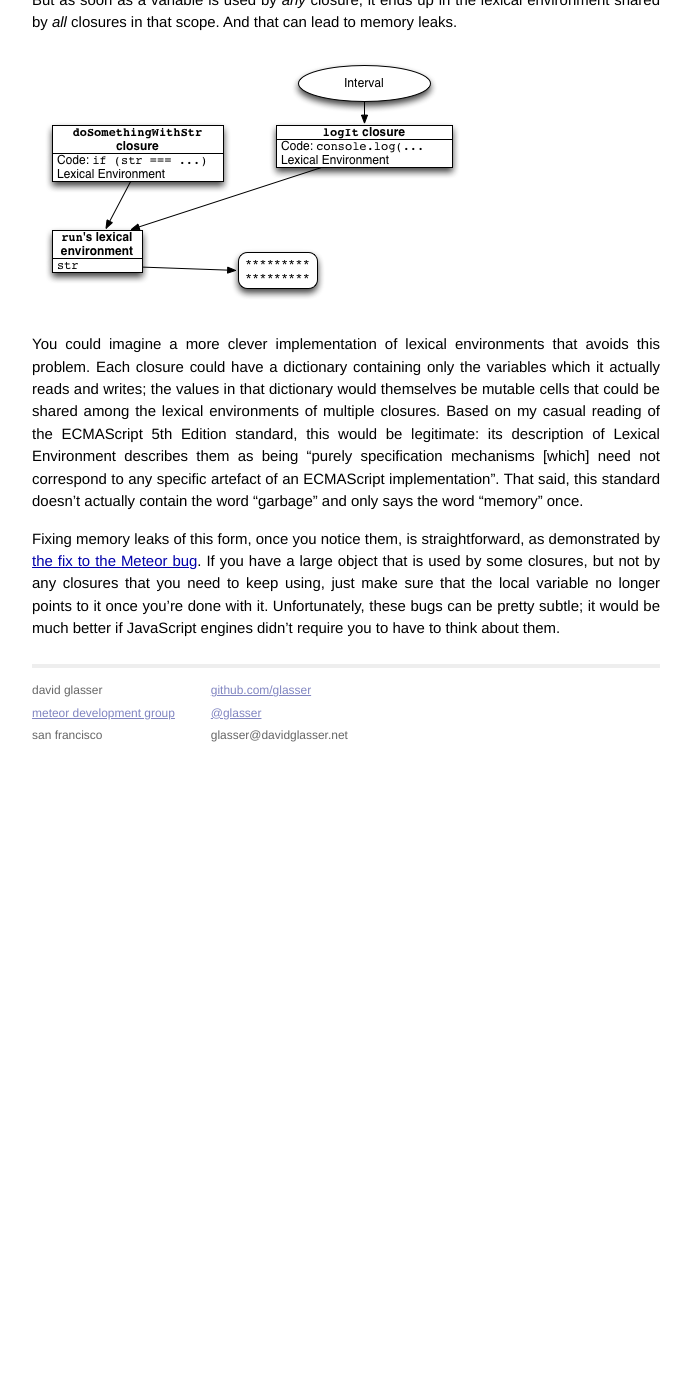
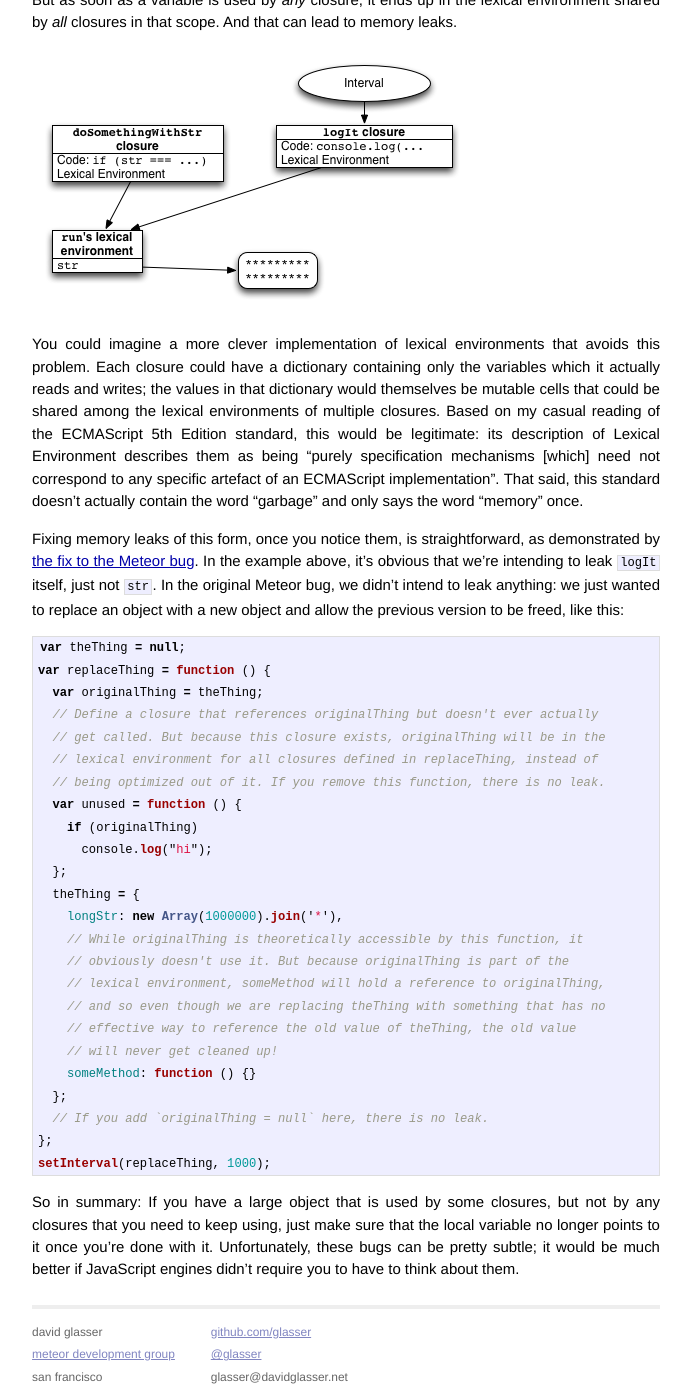
Before and after one commit to glasser/glasser.github.io, a Jekyll site: the page built from _posts/2013-06-27-surprising-javascript-memory-leak.md, in a window 1280 px wide and 1400 px high, scrolled down 2084 px. Shown: the whole window, without its empty margins (294-985 px from the left). Built offline with Jekyll 4.4.1, drawn with Linux system fonts in a browser that asks for light colours; before the commit the page ends 2843 px from its top, so only the background shows below that.

Commit message:
Add a more accurate example.

```diff
--- a/_posts/2013-06-27-surprising-javascript-memory-leak.md
+++ b/_posts/2013-06-27-surprising-javascript-memory-leak.md
@@ -117,11 +117,44 @@
 "memory" once.
 
 Fixing memory leaks of this form, once you notice them, is straightforward, as
-demonstrated by [the fix to the Meteor bug][fix]. If you have a large object
-that is used by some closures, but not by any closures that you need to keep
-using, just make sure that the local variable no longer points to it once you're
-done with it. Unfortunately, these bugs can be pretty subtle; it would be much
-better if JavaScript engines didn't require you to have to think about them.
+demonstrated by [the fix to the Meteor bug][fix]. In the example above, it's
+obvious that we're intending to leak `logIt` itself, just not `str`. In the
+original Meteor bug, we didn't intend to leak anything: we just wanted to
+replace an object with a new object and allow the previous version to be freed,
+like this:
+
+{% highlight js %}
+var theThing = null;
+var replaceThing = function () {
+  var originalThing = theThing;
+  // Define a closure that references originalThing but doesn't ever actually
+  // get called. But because this closure exists, originalThing will be in the
+  // lexical environment for all closures defined in replaceThing, instead of
+  // being optimized out of it. If you remove this function, there is no leak.
+  var unused = function () {
+    if (originalThing)
+      console.log("hi");
+  };
+  theThing = {
+    longStr: new Array(1000000).join('*'),
+    // While originalThing is theoretically accessible by this function, it
+    // obviously doesn't use it. But because originalThing is part of the
+    // lexical environment, someMethod will hold a reference to originalThing,
+    // and so even though we are replacing theThing with something that has no
+    // effective way to reference the old value of theThing, the old value
+    // will never get cleaned up!
+    someMethod: function () {}
+  };
+  // If you add `originalThing = null` here, there is no leak.
+};
+setInterval(replaceThing, 1000);
+{% endhighlight %}
+
+So in summary: If you have a large object that is used by some closures, but not
+by any closures that you need to keep using, just make sure that the local
+variable no longer points to it once you're done with it. Unfortunately, these
+bugs can be pretty subtle; it would be much better if JavaScript engines didn't
+require you to have to think about them.
 
 [meteor]: https://www.meteor.com/
 [issue]: https://github.com/meteor/meteor/issues/1157
```
